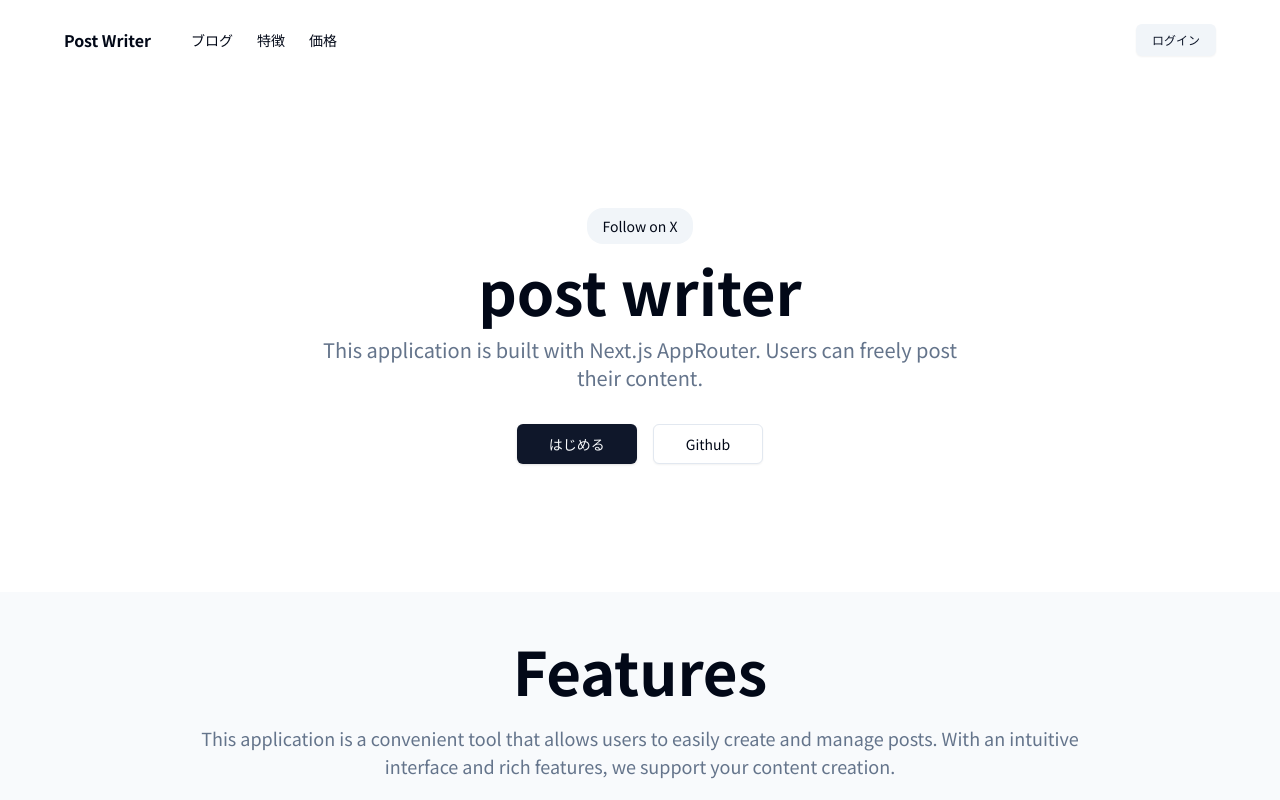
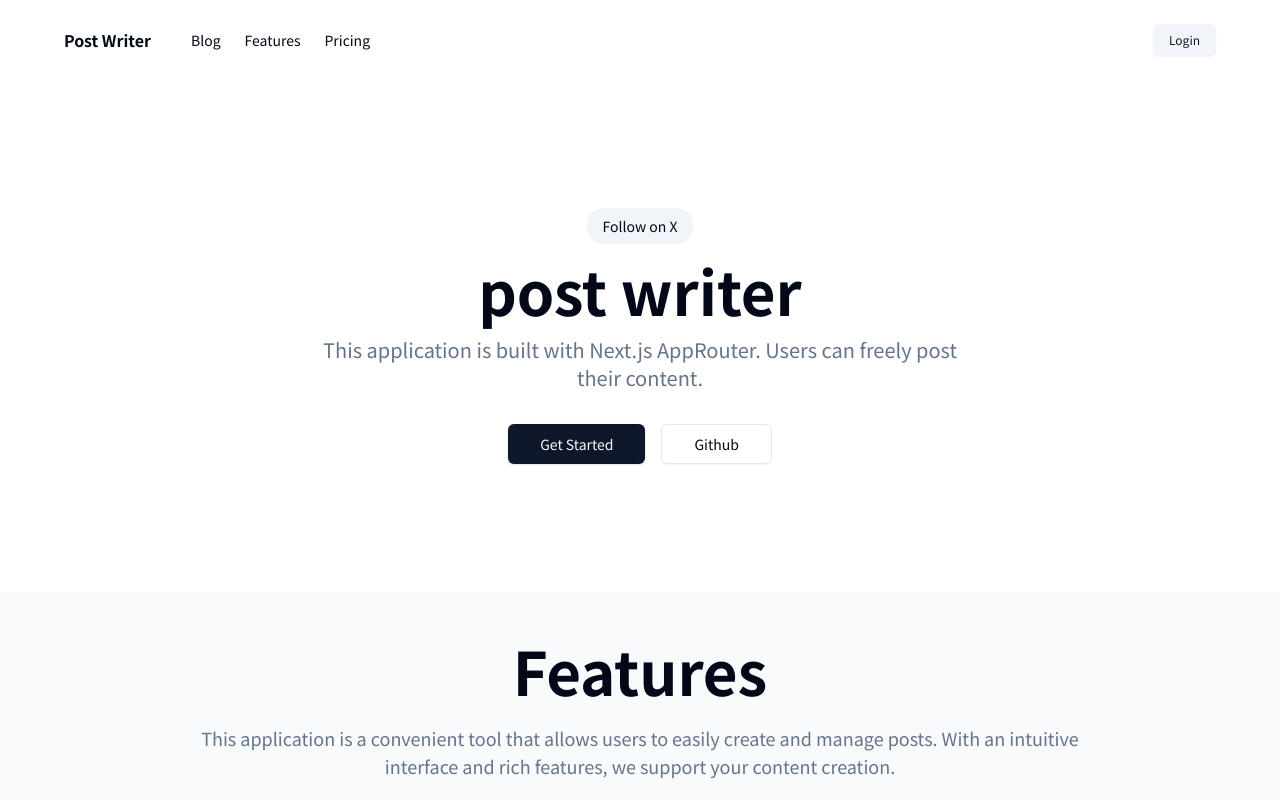
Before and after one commit to tamaco489/lexicon, a Next.js app: page / in a window 1280 px wide. Shown: the top 800 px of the page. Built offline with nearby package versions, Linux system fonts and the light colour scheme.

Commit message:
fix: english message

```diff
--- a/app/(marketing)/layout.tsx
+++ b/app/(marketing)/layout.tsx
@@ -18,7 +18,7 @@ export default function MarketingLayout({ children }: { children: React.ReactNod
               "px-4 py-2"
             )}
           >
-            ログイン
+            Login
           </Link>
         </div>
       </header>
--- a/app/(marketing)/page.tsx
+++ b/app/(marketing)/page.tsx
@@ -33,7 +33,7 @@ export default function IndexPage() {
             href="/login"
             className={cn(buttonVariants({ size: "lg", variant: "default" }), "w-fit")}
           >
-            はじめる
+            Get Started
           </Link>
 
           {/* github */}
--- a/app/layout.tsx
+++ b/app/layout.tsx
@@ -4,8 +4,8 @@ import "./globals.css";
 import { cn } from "@/lib/utils";
 
 export const metadata: Metadata = {
-  title: "Create Next App",
-  description: "Generated by create next app",
+  title: "Post Writer",
+  description: "Post Writer is a convenient tool that allows users to easily create and manage posts.",
 };
 
 // Noto Sans JPフォントの設定
--- a/components/mainNav.tsx
+++ b/components/mainNav.tsx
@@ -38,7 +38,7 @@ export default function MainNav({ items }: MainNavProps) {
         className="md:hidden"
         onClick={() => setShowMobileMenu(!showMobileMenu)}
       >
-        <span>メニュー</span>
+        <span>Menu</span>
       </button>
       {showMobileMenu && <MobileNav items={items} />}
     </div>
--- a/config/marketing.ts
+++ b/config/marketing.ts
@@ -3,15 +3,15 @@ import { MarketingConfig } from "@/types";
 export const marketingConfig: MarketingConfig = {
   mainNav: [
     {
-      title: "ブログ",
+      title: "Blog",
       href: "/blog",
     },
     {
-      title: "特徴",
+      title: "Features",
       href: "#feature",
     },
     {
-      title: "価格",
+      title: "Pricing",
       href: "/pricing",
     },
   ],
```
